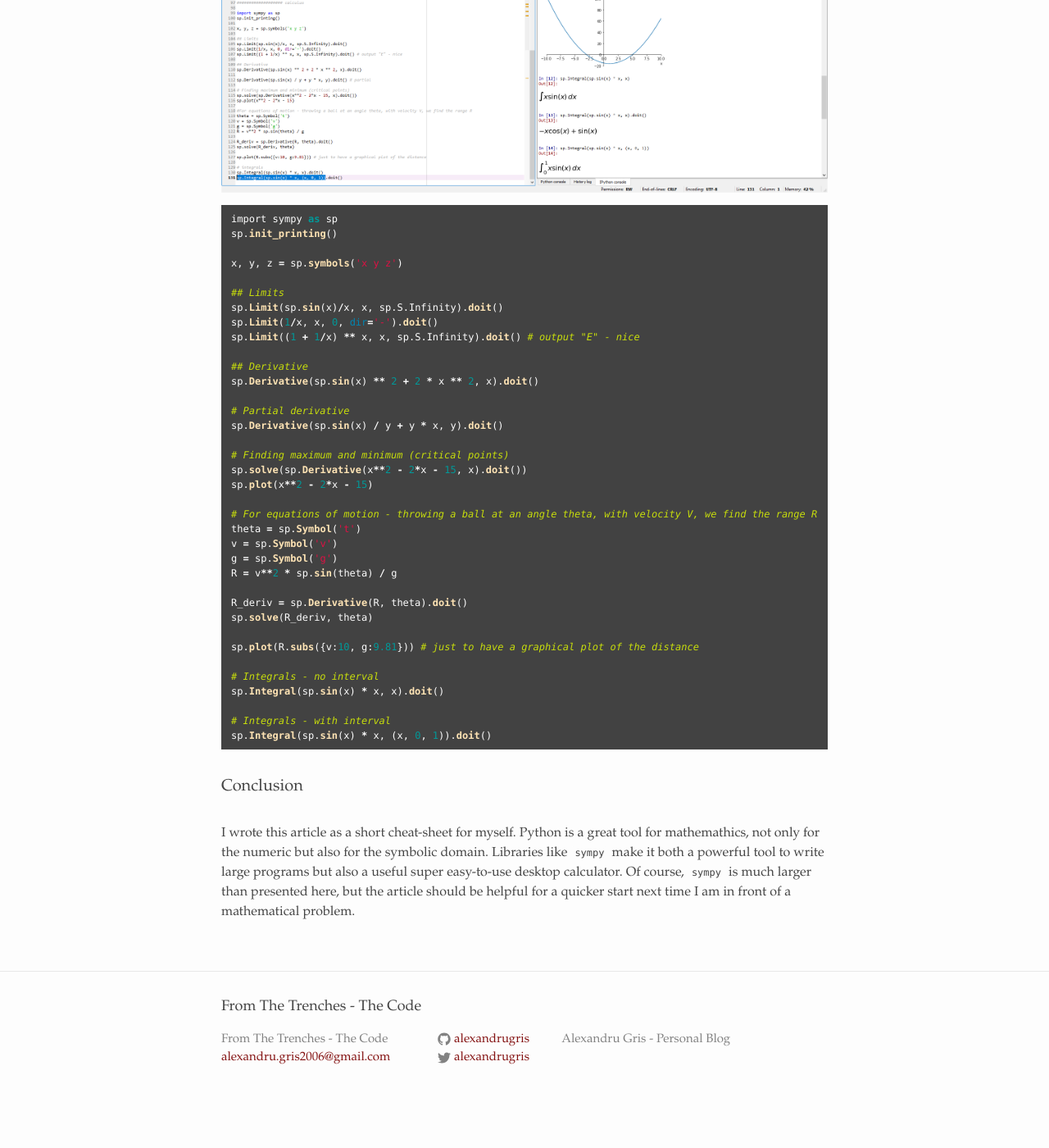
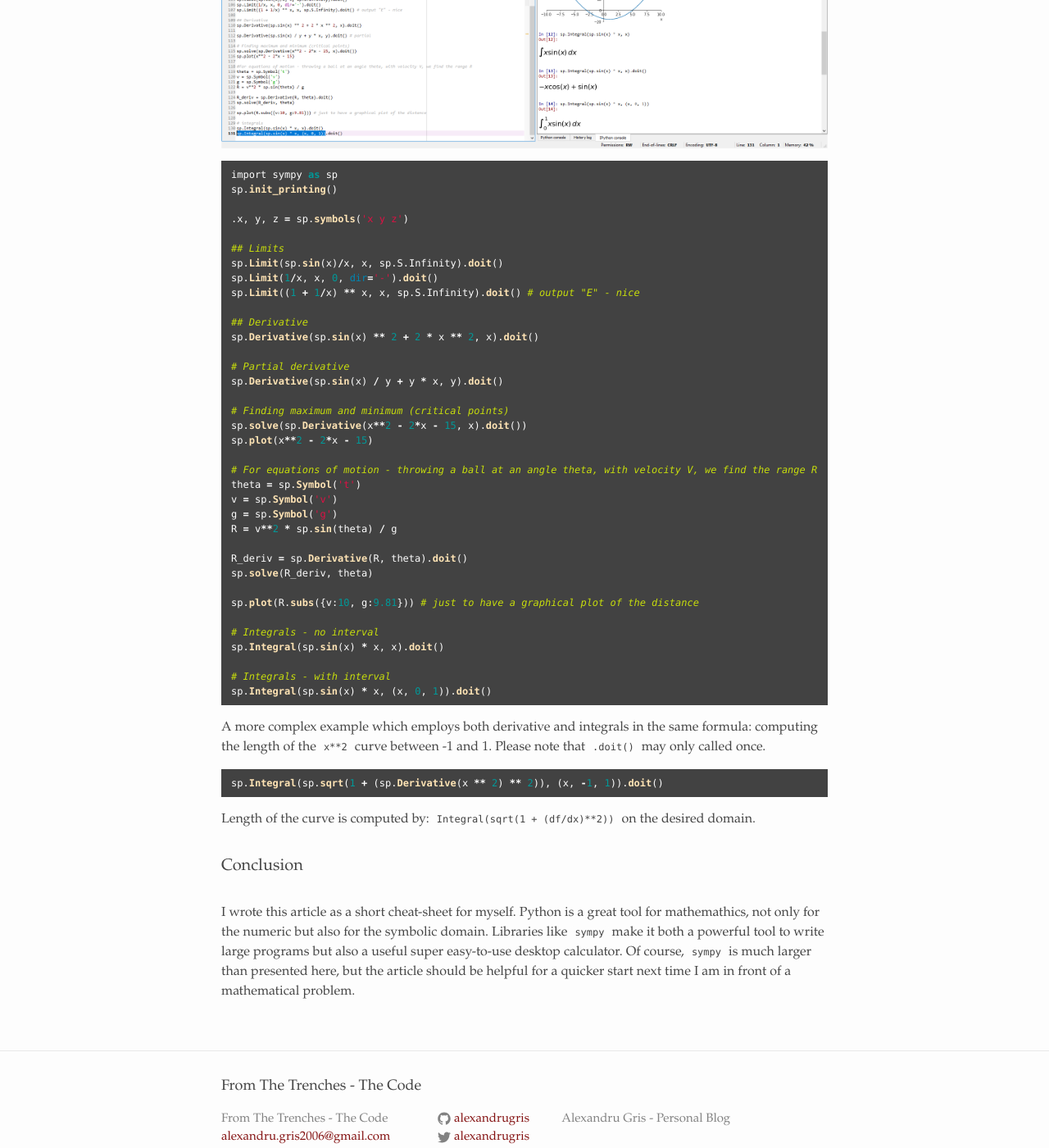
Before and after one commit to alexandrugris/my-jekyll-tech-blog, a Jekyll site: the page built from MyBlog/_posts/2017-04-30-symbolic-maths-python.markdown, in a window 1280 px wide and 1400 px high, scrolled down 7505 px. Shown: the whole window at 82% size. Built offline with Jekyll 4.4.1, drawn with Linux system fonts in a browser that asks for light colours; before the commit the page ends 8867 px from its top, so only the background shows below that.

Commit message:
length of curve

````diff
--- a/MyBlog/_posts/2017-04-30-symbolic-maths-python.markdown
+++ b/MyBlog/_posts/2017-04-30-symbolic-maths-python.markdown
@@ -316,7 +315,7 @@ print(A * B == B * A)
 
 ```
 
-### Calculus
+ ### Calculus
 
 The following code should be run line by line in an interpreter like IPython. For my own play, I am using `select line + CTRL+ENTER` in Spyder.
 
@@ -326,7 +325,7 @@ The following code should be run line by line in an interpreter like IPython. Fo
 import sympy as sp
 sp.init_printing()
 
-x, y, z = sp.symbols('x y z')
+.x, y, z = sp.symbols('x y z')
 
 ## Limits
 sp.Limit(sp.sin(x)/x, x, sp.S.Infinity).doit()
@@ -361,6 +360,14 @@ sp.Integral(sp.sin(x) * x, x).doit()
 sp.Integral(sp.sin(x) * x, (x, 0, 1)).doit()
 ```
 
+A more complex example which employs both derivative and integrals in the same formula: computing the length of the `x**2` curve between -1 and 1. Please note that `.doit()` may only called once.
+
+```python
+sp.Integral(sp.sqrt(1 + (sp.Derivative(x ** 2) ** 2)), (x, -1, 1)).doit()
+```
+
+Length of the curve is computed by: `Integral(sqrt(1 + (df/dx)**2))` on the desired domain.
+
 ### Conclusion
 
 I wrote this article as a short cheat-sheet for myself. Python is a great tool for mathemathics, not only for the numeric but also for the symbolic domain. Libraries like `sympy` make it both a powerful tool to write large programs but also a useful super easy-to-use desktop calculator. Of course, [`sympy`](http://docs.sympy.org/latest/index.html) is much larger than presented here, but the article should be helpful for a quicker start next time I am in front of a mathematical problem.
````
Also changed, not shown: other parts of MyBlog/_posts/2017-04-30-symbolic-maths-python.markdown (+1 -2 lines).
